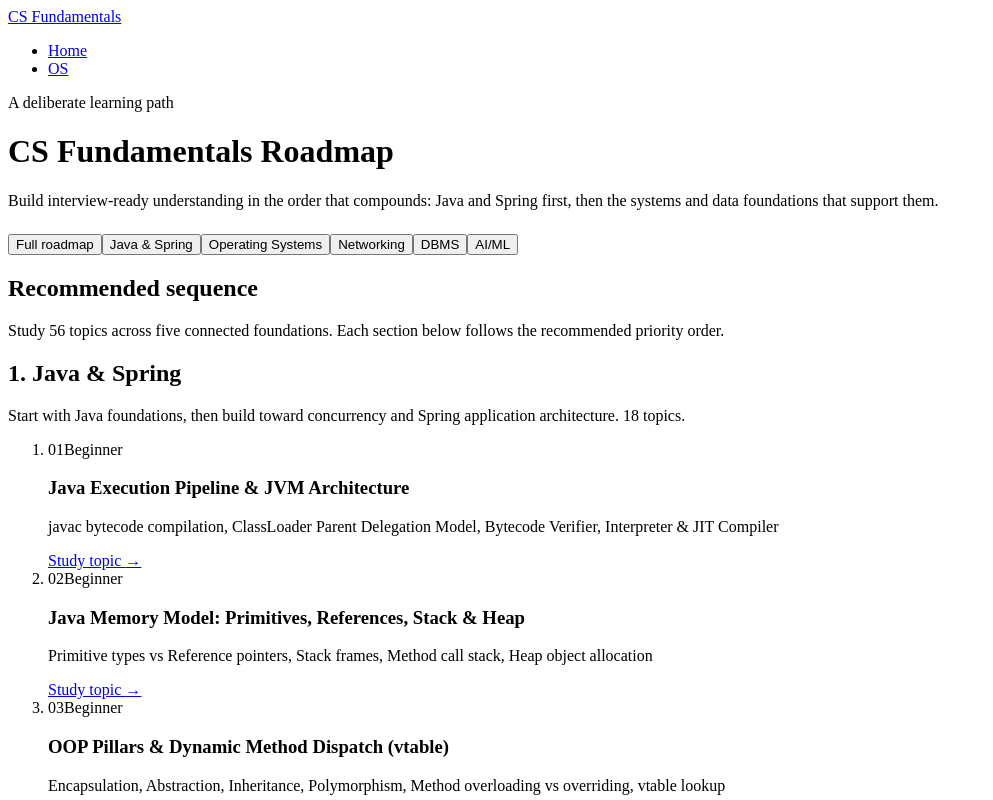
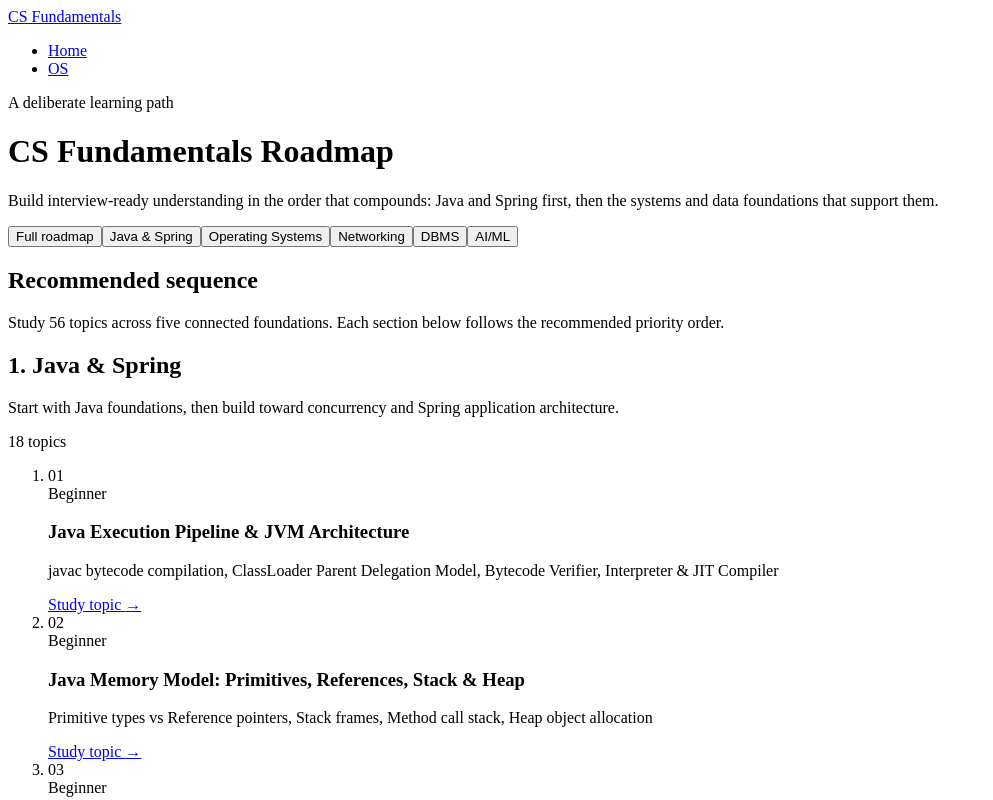
Before and after one commit to Prem-Duvvapu/cs-fundamentals-with-ui, a React (Vite) app in the folder frontend/: page / in a window 1280 px wide. Shown: the top 800 px of the page, without its empty margins (0-993 px from the left). Built offline with nearby package versions, Linux system fonts and the light colour scheme; no server answers; the HTML template or start-up script is replaced by a standard one.

Commit message:
fix/roadmap-layout-application

```diff
--- a/frontend/src/pages/HomePage.jsx
+++ b/frontend/src/pages/HomePage.jsx
@@ -137,19 +137,19 @@
   const visibleTopicCount = visibleCategories.reduce((count, category) => count + category.topics.length, 0)
 
   return (
-    <div>
-      <header className="home-header">
+    <div className="roadmap-index">
+      <header className="roadmap-header">
         <p className="eyebrow">A deliberate learning path</p>
         <h1>CS Fundamentals Roadmap</h1>
         <p>
           Build interview-ready understanding in the order that compounds: Java and Spring first, then the systems and data foundations that support them.
         </p>
 
-        <nav className="main-tab-switcher" aria-label="Curriculum categories" style={{ margin: '1.5rem auto 0 auto' }}>
+        <nav className="roadmap-selectors" aria-label="Curriculum categories">
           <button
             type="button"
             onClick={() => setSelectedCategory('all')}
-            className={`main-tab-btn ${selectedCategory === 'all' ? 'active-tab' : ''}`}
+            className={`roadmap-selector ${selectedCategory === 'all' ? 'active' : ''}`}
             aria-pressed={selectedCategory === 'all'}
           >
             Full roadmap
@@ -159,7 +159,7 @@
               key={categoryId}
               type="button"
               onClick={() => setSelectedCategory(categoryId)}
-              className={`main-tab-btn ${selectedCategory === categoryId ? 'active-tab' : ''}`}
+              className={`roadmap-selector ${selectedCategory === categoryId ? 'active' : ''}`}
               aria-pressed={selectedCategory === categoryId}
             >
               {CATEGORY_DETAILS[categoryId].shortLabel}
@@ -169,7 +169,7 @@
       </header>
 
       <main aria-live="polite">
-        <section className="level-section" aria-labelledby="roadmap-summary">
+        <section className="category-overview" aria-labelledby="roadmap-summary">
           <h2 id="roadmap-summary">
             {selectedCategory === 'all' ? 'Recommended sequence' : CATEGORY_DETAILS[selectedCategory].label}
           </h2>
@@ -181,23 +181,28 @@
         </section>
 
         {topics.length === 0 ? (
-          <p className="level-section">Loading the curriculum roadmap…</p>
+          <p className="category-overview">Loading the curriculum roadmap…</p>
         ) : visibleCategories.map((category, categoryIndex) => (
-          <section key={category.id} className="level-section" aria-labelledby={`${category.id}-heading`}>
+          <section key={category.id} className="category-overview" aria-labelledby={`${category.id}-heading`}>
             <h2 id={`${category.id}-heading`}>
               {selectedCategory === 'all' ? `${categoryIndex + 1}. ${category.label}` : category.label}
             </h2>
-            <p>{category.summary} {category.topics.length} topics.</p>
-            <ol className="card-grid" aria-label={`${category.label} topics`}>
+            <div className="category-meta">
+              <p>{category.summary}</p>
+              <span>{category.topics.length} topics</span>
+            </div>
+            <ol className="topic-rows" aria-label={`${category.label} topics`}>
               {category.topics.map((topic, topicIndex) => (
-                <li key={topic.id} className="card">
-                  <span aria-hidden="true">{String(topicIndex + 1).padStart(2, '0')}</span>
+                <li key={topic.id} className="topic-row">
+                  <span className="topic-number" aria-label={`Topic ${topicIndex + 1}`}>{String(topicIndex + 1).padStart(2, '0')}</span>
+                  <div>
                   <span className={`badge ${topic.level || 'beginner'}`}>
                     {LEVEL_LABELS[topic.level] || 'Beginner'}
                   </span>
                   <h3>{topic.title}</h3>
                   <p>{topic.summary}</p>
-                  <Link to={`/topic/${topic.id}`} className="back-link" aria-label={`Study ${topic.title}`}>
+                  </div>
+                  <Link to={`/topic/${topic.id}`} className="roadmap-cta" aria-label={`Study ${topic.title}`}>
                     Study topic <span aria-hidden="true">→</span>
                   </Link>
                 </li>
```
Also changed, not shown: 1 other file (tests, documents, lock files or other folders).
